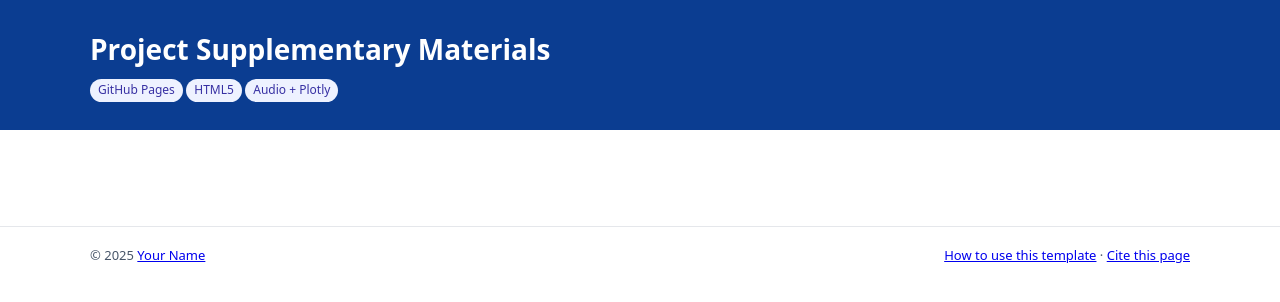
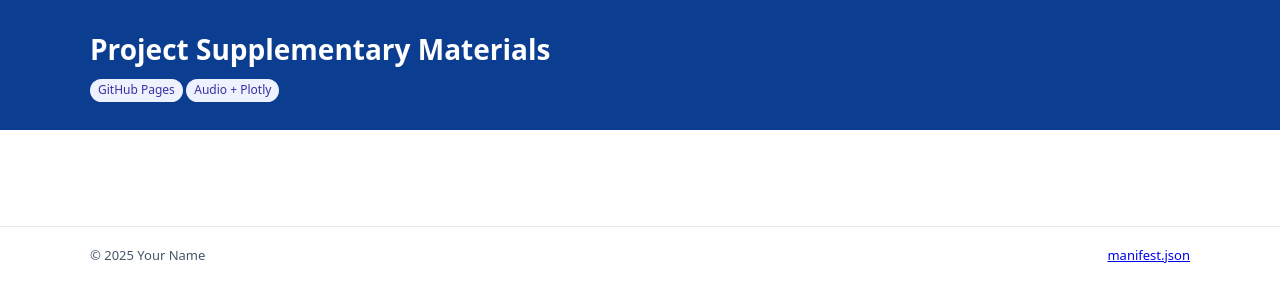
Before and after one commit to taubaaron/icassp-2026-demo, a plain HTML site: page index.html in a window 1280 px wide. Drawn offline with Linux system fonts and the light colour scheme.

Commit message:
Update index.html

```diff
--- a/index.html
+++ b/index.html
@@ -5,27 +5,28 @@
   <meta name="viewport" content="width=device-width, initial-scale=1">
   <title>Supplementary Materials</title>
   <meta name="description" content="ICASSP supplementary materials: audio demos and interactive plots">
-  <link rel="icon" href="img/favicon.svg" type="image/svg+xml">
   <link rel="stylesheet" href="assets/style.css">
 </head>
 <body>
-  <a href="#content" class="skip">Skip to content</a>
-  <header role="banner">
+  <header>
     <div class="header-inner">
       <h1 id="title">Project Supplementary Materials</h1>
       <div class="subtle" id="sub"></div>
-      <nav class="nav" id="nav" aria-label="Project links"></nav>
-      <div class="meta"><span class="badge">GitHub Pages</span> <span class="badge">HTML5</span> <span class="badge">Audio + Plotly</span></div>
+      <div class="nav" id="nav"></div>
+      <div class="meta"><span class="badge">GitHub Pages</span> <span class="badge">Audio + Plotly</span></div>
     </div>
   </header>
-  <main id="content" role="main" tabindex="-1"></main>
-  <footer role="contentinfo">
-    <div class="inner">
-      <div>© 2025 <a href="https://github.com/" target="_blank" rel="noopener">Your Name</a></div>
-      <div><a href="README.md" target="_blank" rel="noopener">How to use this template</a> · <a href="CITATION.bib" target="_blank" rel="noopener">Cite this page</a></div>
+  <main id="content"></main>
+  <footer>
+    <div class="inner" style="max-width:1100px;margin:0 auto">
+      <div>© 2025 Your Name</div>
+      <div><a href="data/manifest.json" target="_blank">manifest.json</a></div>
     </div>
   </footer>
-  <script src="assets/analytics.js"></script>
+
+  <!-- Use ONE of the following:
+       (A) external file: <script src="assets/script.js"></script>
+       (B) inline script: paste the <script> block from section #2 here -->
   <script src="assets/script.js"></script>
 </body>
 </html>
```
